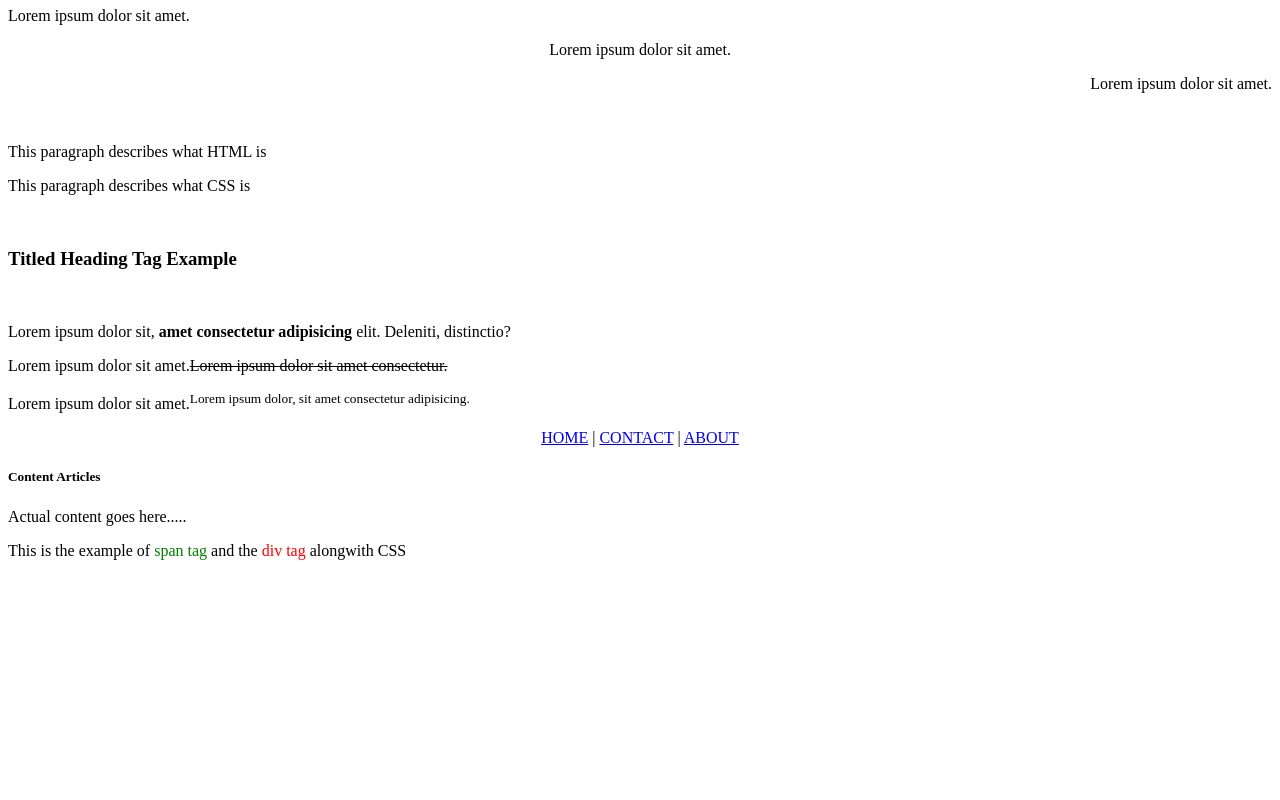
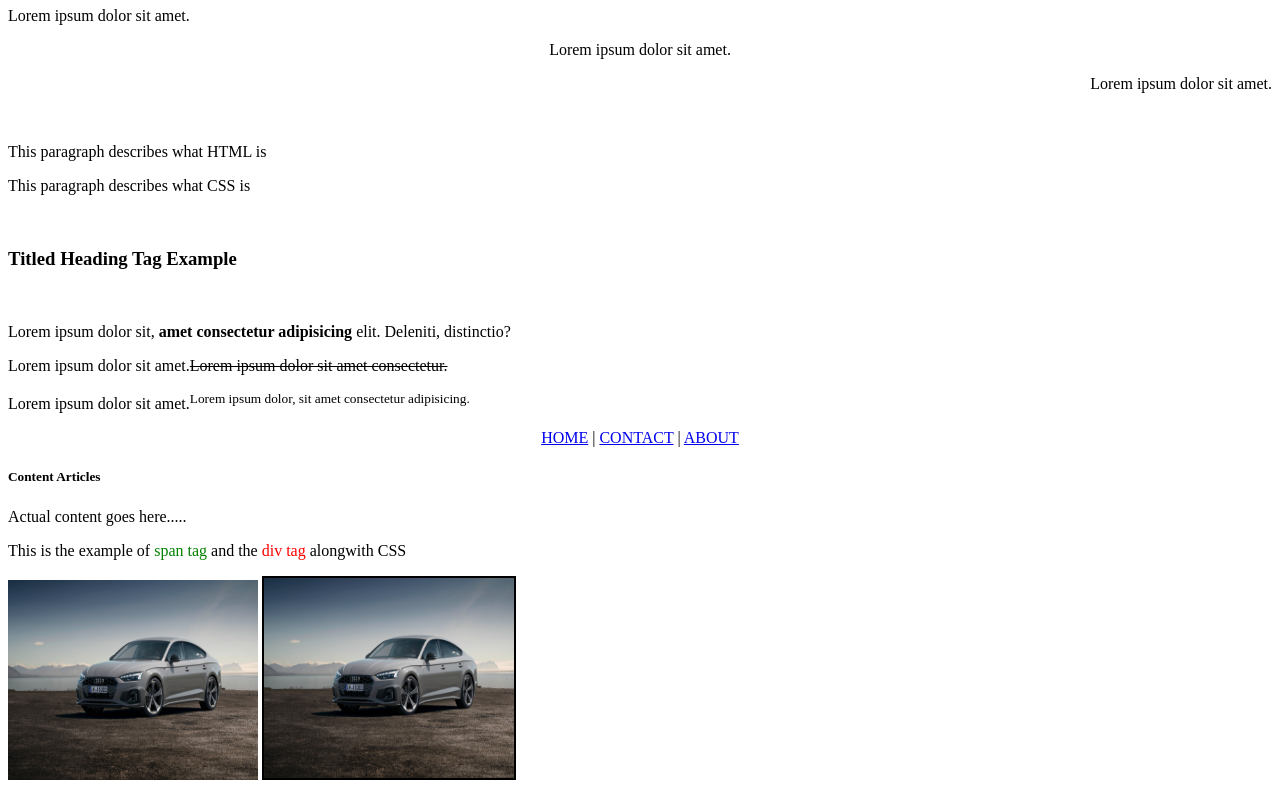
Before and after one commit to shawere/repository, a plain HTML site: page index.html in a window 1280 px wide. Shown: the part 567-1367 px from the top of the page. Before the commit the page ends 1143 px from the top, so only its background shows below. Drawn offline with Linux system fonts and the light colour scheme.

Commit message:
Commit 5

```diff
--- a/index.html
+++ b/index.html
@@ -80,6 +80,13 @@
             style="color:red">div tag</span> alongwith CSS</p>
             </body>
 
+            <!---Images-->
+            <p>
+                <img src="Images/A5.jpg" alt="Audi A5" width="250" height="200">
+                <!--Borders-->
+                <img src="Images/A5.jpg" alt="Audi A5" width="250" height="200" border="2">
+            </p>
+
 
 
 
```
Also changed, not shown: Images/A5.jpg (added).
